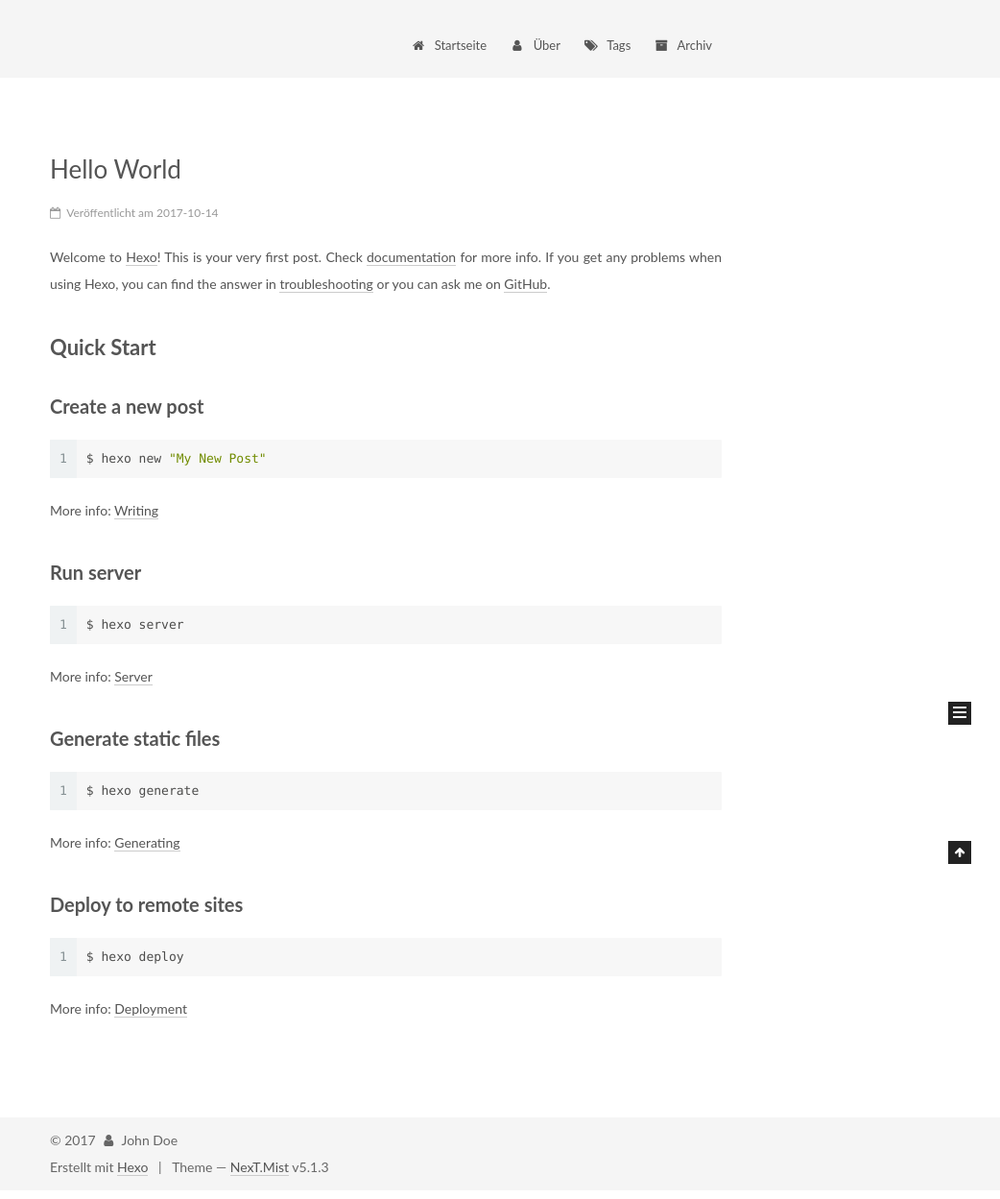
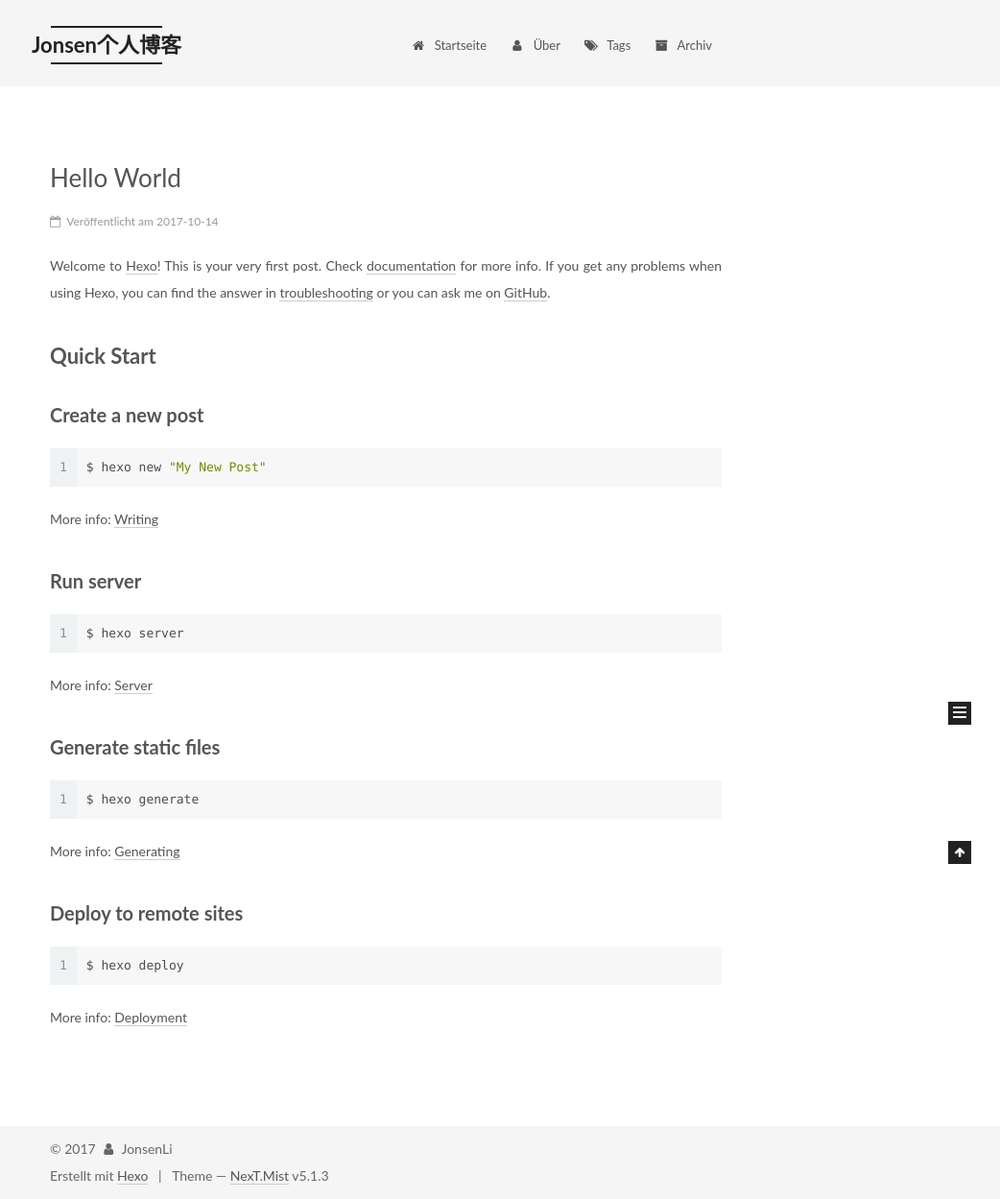
Before and after one commit to LiJonsen/lijonsen.github.io, a plain HTML site: page index.html in a window 1280 px wide. Shown: the whole page at 96% size, without its empty margins (238-1280 px from the left). Drawn offline with Linux system fonts and the light colour scheme.

Commit message:
Site updated: 2017-10-14 21:00:05

```diff
--- a/2017/10/14/hello-world/index.html
+++ b/2017/10/14/hello-world/index.html
@@ -76,7 +76,7 @@
 
 
 
-  <link rel="alternate" href="/atom.xml" title="" type="application/atom+xml" />
+  <link rel="alternate" href="/atom.xml" title="Jonsen个人博客" type="application/atom+xml" />
 
 
 
@@ -87,7 +87,7 @@
 <meta property="og:type" content="article">
 <meta property="og:title" content="Hello World">
 <meta property="og:url" content="https://lijonsen.github.io/https://LiJonsen.github.io/2017/10/14/hello-world/index.html">
-<meta property="og:site_name">
+<meta property="og:site_name" content="Jonsen个人博客">
 <meta property="og:description" content="Welcome to Hexo! This is your very first post. Check documentation for more info. If you get any problems when using Hexo, you can find the answer in troubleshooting or you can ask me on GitHub. Quick">
 <meta property="og:updated_time" content="2017-10-14T05:14:06.935Z">
 <meta name="twitter:card" content="summary">
@@ -128,7 +128,7 @@
 
 
 
-  <title>Hello World | </title>
+  <title>Hello World | Jonsen个人博客</title>
 
 
 
@@ -158,7 +158,7 @@
     <div class="custom-logo-site-title">
       <a href="/"  class="brand" rel="start">
         <span class="logo-line-before"><i></i></span>
-        <span class="site-title"></span>
+        <span class="site-title">Jonsen个人博客</span>
         <span class="logo-line-after"><i></i></span>
       </a>
     </div>
@@ -258,13 +258,13 @@
     <link itemprop="mainEntityOfPage" href="https://lijonsen.github.io/https://LiJonsen.github.io/2017/10/14/hello-world/">
 
     <span hidden itemprop="author" itemscope itemtype="http://schema.org/Person">
-      <meta itemprop="name" content="John Doe">
+      <meta itemprop="name" content="JonsenLi">
       <meta itemprop="description" content="">
       <meta itemprop="image" content="/images/avatar.gif">
     </span>
 
     <span hidden itemprop="publisher" itemscope itemtype="http://schema.org/Organization">
-      <meta itemprop="name" content="">
+      <meta itemprop="name" content="Jonsen个人博客">
     </span>
 
 
@@ -413,7 +413,7 @@
         <div class="site-overview">
           <div class="site-author motion-element" itemprop="author" itemscope itemtype="http://schema.org/Person">
 
-              <p class="site-author-name" itemprop="name">John Doe</p>
+              <p class="site-author-name" itemprop="name">JonsenLi</p>
               <p class="site-description motion-element" itemprop="description"></p>
           </div>
 
@@ -494,7 +494,7 @@
   <span class="with-love">
     <i class="fa fa-user"></i>
   </span>
-  <span class="author" itemprop="copyrightHolder">John Doe</span>
+  <span class="author" itemprop="copyrightHolder">JonsenLi</span>
 
 
 </div>
--- a/atom.xml
+++ b/atom.xml
@@ -1,6 +1,6 @@
 <?xml version="1.0" encoding="utf-8"?>
 <feed xmlns="http://www.w3.org/2005/Atom">
-  <title></title>
+  <title>Jonsen个人博客</title>
 
 
   <link href="/atom.xml" rel="self"/>
@@ -10,7 +10,7 @@
   <id>https://lijonsen.github.io/https://LiJonsen.github.io/</id>
 
   <author>
-    <name>John Doe</name>
+    <name>JonsenLi</name>
 
   </author>
 
--- a/index.html
+++ b/index.html
@@ -74,7 +74,7 @@
 
 
 
-  <link rel="alternate" href="/atom.xml" title="" type="application/atom+xml" />
+  <link rel="alternate" href="/atom.xml" title="Jonsen个人博客" type="application/atom+xml" />
 
 
 
@@ -82,11 +82,11 @@
 
 
 <meta property="og:type" content="website">
-<meta property="og:title">
+<meta property="og:title" content="Jonsen个人博客">
 <meta property="og:url" content="https://lijonsen.github.io/https://LiJonsen.github.io/index.html">
-<meta property="og:site_name">
+<meta property="og:site_name" content="Jonsen个人博客">
 <meta name="twitter:card" content="summary">
-<meta name="twitter:title">
+<meta name="twitter:title" content="Jonsen个人博客">
 
 
 
@@ -122,7 +122,7 @@
 
 
 
-  <title></title>
+  <title>Jonsen个人博客</title>
 
 
 
@@ -153,7 +153,7 @@
     <div class="custom-logo-site-title">
       <a href="/"  class="brand" rel="start">
         <span class="logo-line-before"><i></i></span>
-        <span class="site-title"></span>
+        <span class="site-title">Jonsen个人博客</span>
         <span class="logo-line-after"><i></i></span>
       </a>
     </div>
@@ -253,13 +253,13 @@
     <link itemprop="mainEntityOfPage" href="https://lijonsen.github.io/https://LiJonsen.github.io/2017/10/14/hello-world/">
 
     <span hidden itemprop="author" itemscope itemtype="http://schema.org/Person">
-      <meta itemprop="name" content="John Doe">
+      <meta itemprop="name" content="JonsenLi">
       <meta itemprop="description" content="">
       <meta itemprop="image" content="/images/avatar.gif">
     </span>
 
     <span hidden itemprop="publisher" itemscope itemtype="http://schema.org/Organization">
-      <meta itemprop="name" content="">
+      <meta itemprop="name" content="Jonsen个人博客">
     </span>
 
 
@@ -400,7 +400,7 @@
         <div class="site-overview">
           <div class="site-author motion-element" itemprop="author" itemscope itemtype="http://schema.org/Person">
 
-              <p class="site-author-name" itemprop="name">John Doe</p>
+              <p class="site-author-name" itemprop="name">JonsenLi</p>
               <p class="site-description motion-element" itemprop="description"></p>
           </div>
 
@@ -465,7 +465,7 @@
   <span class="with-love">
     <i class="fa fa-user"></i>
   </span>
-  <span class="author" itemprop="copyrightHolder">John Doe</span>
+  <span class="author" itemprop="copyrightHolder">JonsenLi</span>
 
 
 </div>
```
Also changed, not shown: archives/2017/10/index.html (+8 -8 lines), archives/2017/index.html (+8 -8 lines), archives/index.html (+8 -8 lines).
